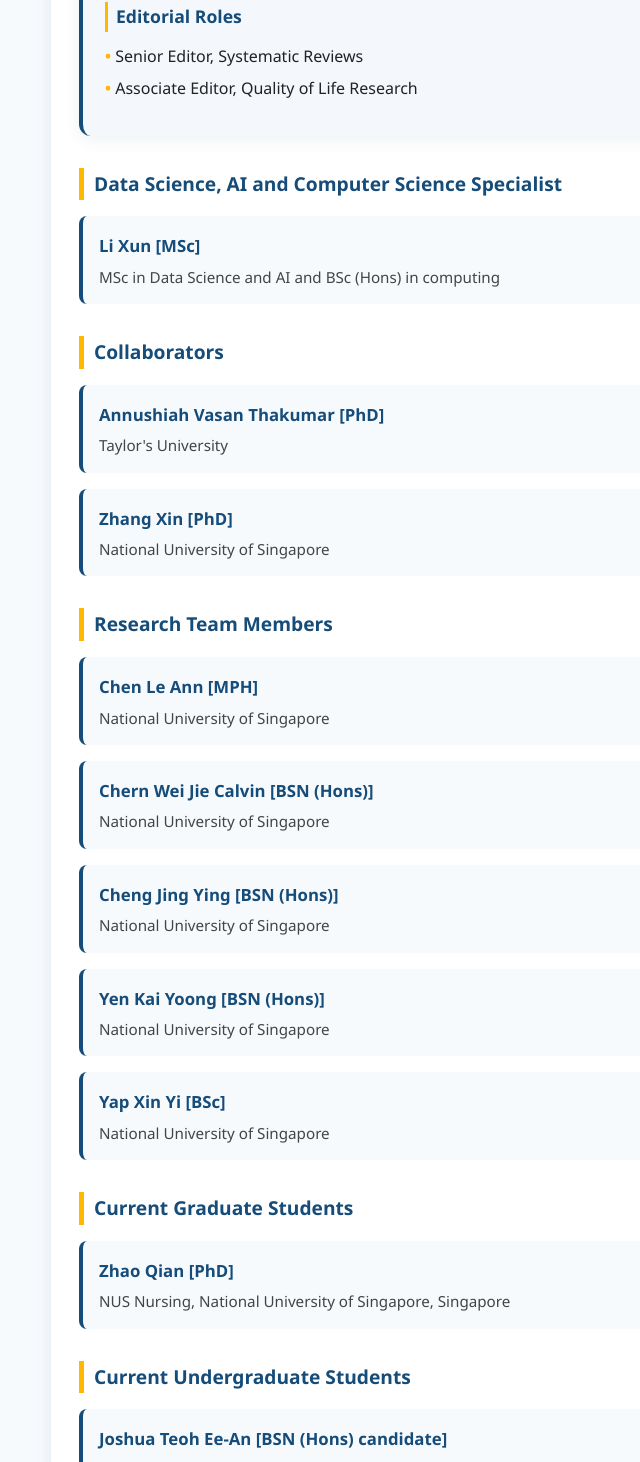
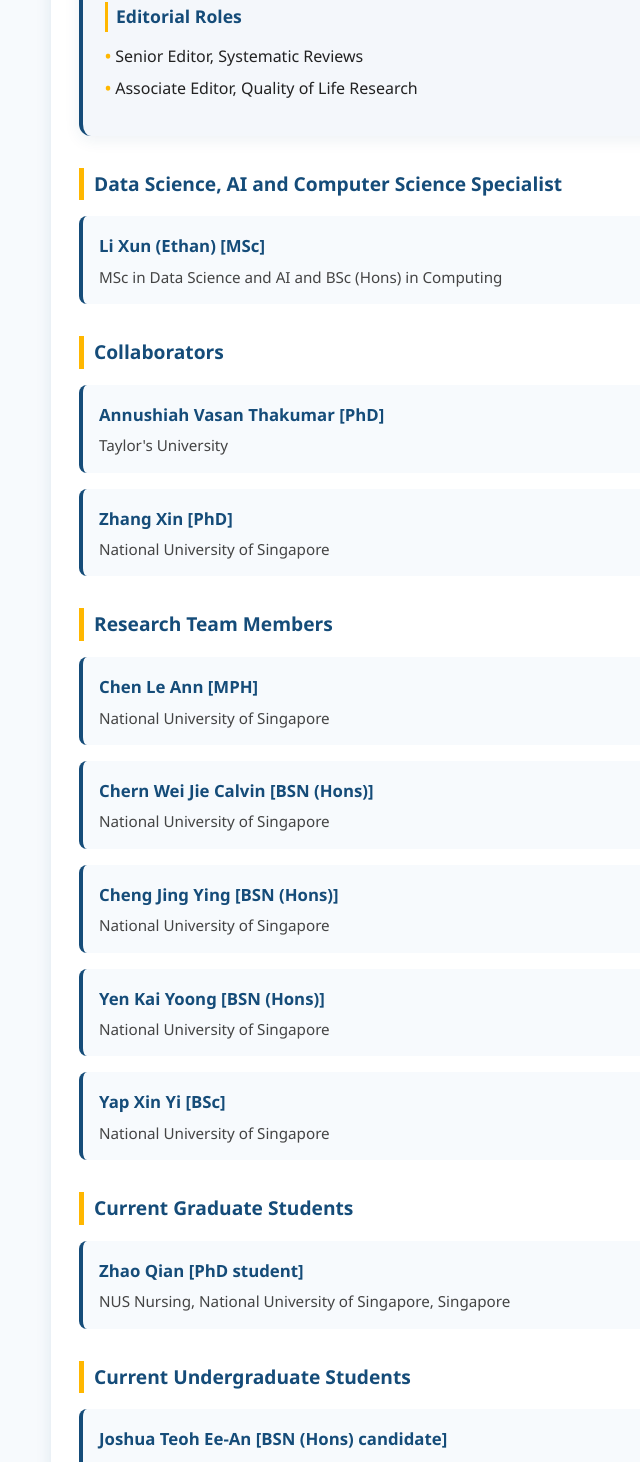
Before and after one commit to EthanLee2036/Ethan_Lee, a Vue app: page /team in a window 1280 px wide. Shown: the part 797-2259 px from the top of the page, without its empty margins (89-729 px from the left). Built offline with nearby package versions, Linux system fonts and the light colour scheme.

Commit message:
Update Team.vue

```diff
--- a/src/components/Team.vue
+++ b/src/components/Team.vue
@@ -115,7 +115,7 @@ export default {
         ]
       },
       dataSpecialists:[
-        {name: 'Li Xun', degree: 'MSc', institution: 'MSc in Data Science and AI and BSc (Hons) in computing'}
+        {name: 'Li Xun (Ethan)', degree: 'MSc', institution: 'MSc in Data Science and AI and BSc (Hons) in Computing'}
       ],
       collaborators: [
         { name: 'Annushiah Vasan Thakumar', degree: 'PhD', institution: 'Taylor\'s University' },
@@ -131,7 +131,7 @@ export default {
       currentStudents: [
         {
           name: 'Zhao Qian',
-          degree: 'PhD',
+          degree: 'PhD student',
           program: 'NUS Nursing, National University of Singapore, Singapore'
         }
       ],
```
